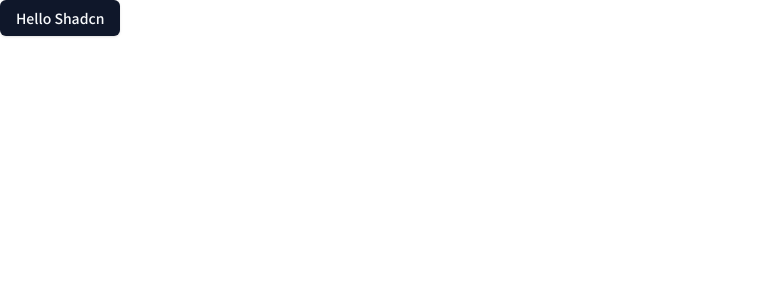
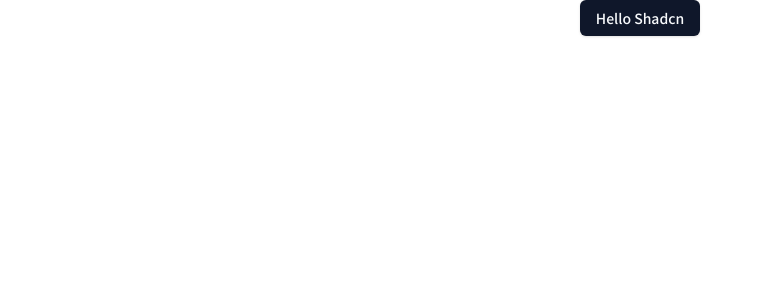
Before and after one commit to yoyo1025/post-writer-webapp, a Next.js app: page / in a window 1280 px wide. Shown: the top 300 px of the page, without its empty margins (0-763 px from the left). Built offline with nearby package versions, Linux system fonts and the light colour scheme.

Commit message:
ボタンを中央寄せ

```diff
--- a/app/page.tsx
+++ b/app/page.tsx
@@ -1,9 +1,8 @@
 import { Button } from "@/components/ui/button";
-import Image from "next/image";
 
 export default function Home() {
   return (
-    <main className="flex flex-col gap-8 row-start-2 items-center sm:items-start">
+    <main className="flex justify-center">
       <Button>Hello Shadcn</Button>
     </main>
   );
```
